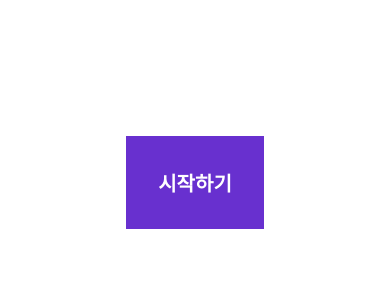
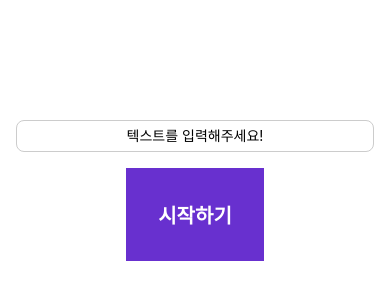
Before and after one commit to formegusto/study-reactnative, a React Native app: screen / in a window 390 px wide. Shown: the part 240-540 px from the top of the page. Built offline with nearby package versions, Linux system fonts and the light colour scheme.

Commit message:
Text Component

```diff
--- a/App.js
+++ b/App.js
@@ -1,14 +1,33 @@
 import { StatusBar } from "expo-status-bar";
-import React, { useCallback } from "react";
-import { Alert, StyleSheet, Text, TouchableOpacity, View } from "react-native";
+import React, { useCallback, useEffect, useState } from "react";
+import {
+  Alert,
+  StyleSheet,
+  Text,
+  TextInput,
+  TouchableOpacity,
+  View,
+} from "react-native";
 
 export default function App() {
+  const [content, setContent] = useState("");
+
+  const onChange = useCallback((text) => {
+    setContent(text);
+  }, []);
+
   const onPress = useCallback(() => {
-    Alert.alert("React Native Hi!");
-  }, []);
+    Alert.alert(content);
+  }, [content]);
 
   return (
     <View style={styles.container}>
+      <TextInput
+        style={styles.input}
+        placeholder="텍스트를 입력해주세요!"
+        value={content}
+        onChangeText={onChange}
+      />
       <TouchableOpacity activeOpacity={0.8} onPress={onPress}>
         <View style={styles.box}>
           <Text style={styles.first}>시작하기</Text>
@@ -24,6 +43,7 @@ const styles = StyleSheet.create({
     backgroundColor: "#fff",
     alignItems: "center",
     justifyContent: "center",
+    padding: 16,
   },
   box: {
     flexDirection: "row",
@@ -36,4 +56,14 @@ const styles = StyleSheet.create({
     fontWeight: "600",
     padding: 16,
   },
+  input: {
+    width: "100%",
+    textAlign: "center",
+    margin: 16,
+    marginBottom: 16,
+    borderWidth: 1,
+    borderRadius: 8,
+    borderColor: "#CCC",
+    height: 32,
+  },
 });
```
